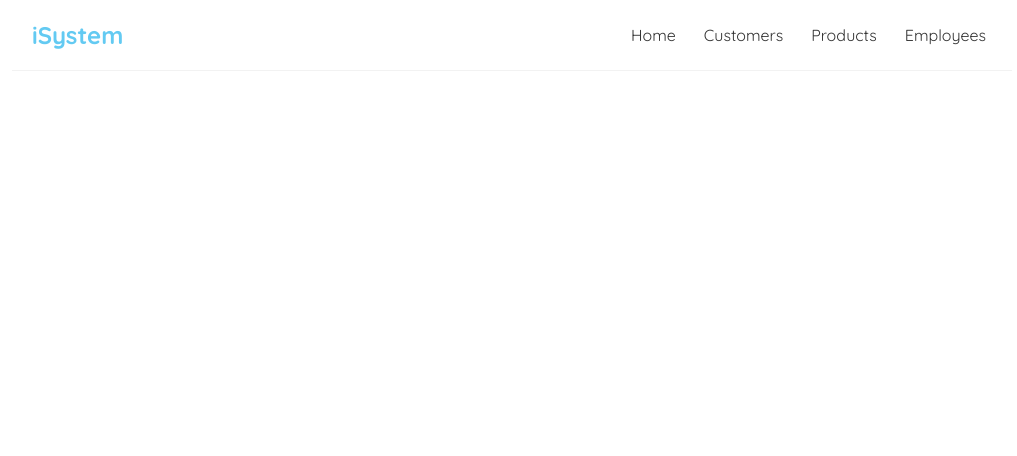
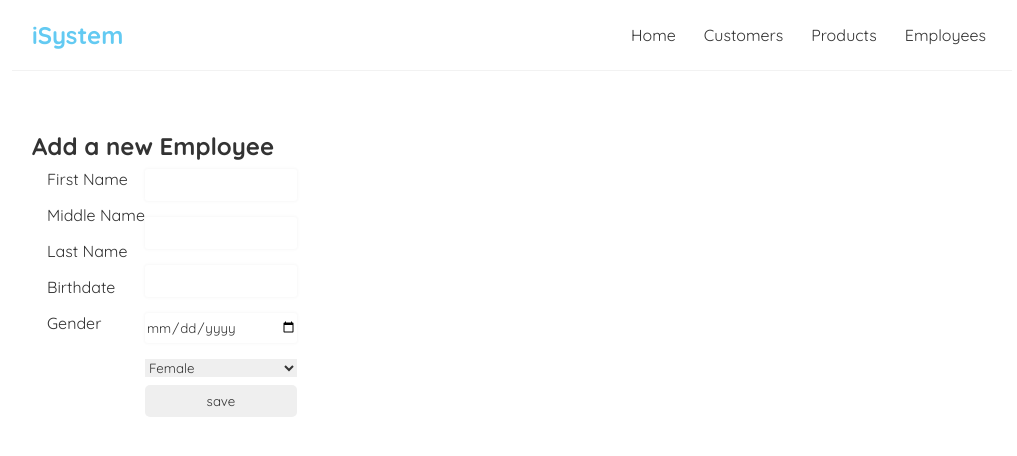
Before and after one commit to mivienrosario/iSystem-Water-Refilling-Station, a React (Create React App) app: page /create in a window 1280 px wide. Shown: the top 456 px of the page, without its empty margins (128-1145 px from the left). Built offline with nearby package versions, Linux system fonts and the light colour scheme.

Commit message:
create emp form

```diff
--- a/data/db.json
+++ b/data/db.json
@@ -46,6 +46,11 @@
                "name": "5 Gal",
                "description": "5 gallons purified drinking water",
                "price": 25.00
+          },
+          {
+               "name": "350ml",
+               "description": "350ml purified drinking water",
+               "price": 7.50
           }
      ]
 }
--- a/src/App.js
+++ b/src/App.js
@@ -1,8 +1,10 @@
 import Navbar from './components/Navbar';
 import Home from './components/Home';
-import Employees from './components/Employees';
+import Employees from './components/Employee/Employees';
 import { BrowserRouter as Router, Route, Switch } from 'react-router-dom';
 import Customers from './components/Customer/Customers';
+import Products from './components/Product/Products';
+import Create from './components/Employee/Create';
 
 function App() {
   return (
@@ -13,7 +15,9 @@ function App() {
           <Switch>
             <Route path="/" component={Home} exact />
             <Route path="/customers" component={Customers} />
+            <Route path="/products" component={Products} />
             <Route path="/employees" component={Employees} />
+            <Route path="/create" component={Create} />
           </Switch>
         </div>
       </div>
--- /dev/null
+++ b/src/components/Button.js
@@ -0,0 +1,15 @@
+
+const Button = (props) => {
+     //const [btnText, setBtnText] = useState(null);
+     //const changeText = (text) => setBtnText(text);
+
+     const myClass = `button ${props.type}`;
+
+     return (
+          <button className={myClass} onClick={props.handleClick}>
+               {props.children}
+          </button>
+     )
+}
+
+export default Button
--- /dev/null
+++ b/src/components/Employee/Create.js
@@ -0,0 +1,36 @@
+import Button from "../Button";
+
+const Create = () => {
+
+     const handleCreate = () => {
+          console.log("create create create");
+     }
+
+     return (
+          <div className="create">
+               <h2>Add a new Employee</h2>
+                    <form action="" className="flex flex-row mg-tb-8 ">
+                         <div className="flex flex-column">
+                              <label htmlFor="">First Name</label>
+                              <label htmlFor="">Middle Name</label>
+                              <label htmlFor="">Last Name</label>
+                              <label htmlFor="">Birthdate</label>
+                              <label htmlFor="">Gender</label>
+                         </div>
+                         <div className="flex flex-column no-border">
+                              <input type="text" name="first-name" />
+                              <input type="text" name="mid-name" />
+                              <input type="text" name="last-name" />
+                              <input type="date" name="bdate" />
+                              <select name="gender" id="">
+                                   <option value="Female">Female</option>
+                                   <option value="Male">Male</option>
+                              </select>
+                              <Button children="save" handleClick={handleCreate} style="color: #9CCC2D" />
+                         </div>
+                    </form>
+          </div>
+     );
+};
+
+export default Create;
--- a/src/components/EmployeeList.js
+++ b/src/components/Employee/EmployeeList.js
@@ -1,4 +1,5 @@
-import pic from '../img/Employee/sample.png';
+import pic from '../../img/Employee/sample.png';
+import Button from '../Button';
 
 const EmployeeList = ({ employees }) => {
      return (
@@ -8,7 +9,11 @@ const EmployeeList = ({ employees }) => {
 
                          <div className="profile-container flex">
                               <div> {/* first container */}
-                                   <img src={pic} alt="" />
+                                   <img src={pic} alt="" className="img-100" />
+                              </div>
+
+                              <div>
+                                   <Button children="edit" />
                               </div>
 
                               <div className="flex flex-column"> {/* second container */}
@@ -16,7 +21,7 @@ const EmployeeList = ({ employees }) => {
                                         <h2>{emp.last}, {emp.first}</h2>
                                    </div>
 
-                                   <div className="flex"> {/* second inner container */}
+                                   <div className="flex no-bullet"> {/* second inner container */}
                                         <div>
                                              <ul>
                                                   <li>Gender</li>
--- a/src/components/Employees.js
+++ b/src/components/Employee/Employees.js
@@ -1,5 +1,7 @@
 import EmployeeList from "./EmployeeList";
-import useFetch from "./useFetch";
+import useFetch from "../useFetch";
+import Button from "../Button";
+import { Link } from "react-router-dom";
 
 const Employees = () => {
      const title = 'Employees';
@@ -7,6 +9,10 @@ const Employees = () => {
      return (
           <div className="home">
                <h1>{ title }</h1>
+               <Link to="/create" >
+                    <Button className="btn" children="add" />
+               </Link>
+
                { employees && <EmployeeList employees={employees} /> }
 
           </div>
--- /dev/null
+++ b/src/components/Product/List.js
@@ -0,0 +1,16 @@
+
+const List = ({ products }) => {
+     return (
+          <div className="flex flex-row">
+               {products.map((prod) => (
+                   <div className="product" key={prod.id}>
+                        {/* <img src="pic" className="img-100" /> */}
+                        <h2>{prod.name}</h2>
+                        <p>{prod.description}</p>
+                   </div>
+               ))}
+          </div>
+     );
+};
+
+export default List;
--- a/src/components/Product/Products.js
+++ b/src/components/Product/Products.js
@@ -1,9 +1,15 @@
-import React from 'react'
+import useFetch from "../useFetch";
+import List from "./List";
 
-export const Products = () => {
+function Products() {
+     const { data: products } = useFetch('http://localhost:8000/products');
+
      return (
           <div>
-
+               <h1>Products</h1>
+               { products && <List products={products} />}
           </div>
      )
 }
+
+export default Products
--- a/src/index.css
+++ b/src/index.css
@@ -6,6 +6,25 @@
   font-family: "Quicksand";
   color: #333;
 }
+
+form input {
+  color: #333;
+  border-radius: 3px;
+  box-shadow: 0 0 3px 1px rgba(0,0,0,0.03);
+  height: 30px;
+}
+
+form {
+  margin-left: 15px;
+}
+
+button {
+  width: 100%;
+  height: 2rem;
+  border: 0;
+  border-radius: 5px;
+}
+
 .navbar {
   padding: 20px;
   display: flex;
@@ -55,7 +74,7 @@
   margin-bottom: 8px;
 }
 
-.img-container {
+.img-100 {
   height: 100px;
   width: 100px;
 }
@@ -71,3 +90,20 @@
 .flex-row {
   flex: row;
 }
+
+.no-bullet ul {
+  list-style-type: none;
+  padding: 0;
+}
+
+.no-border input, select {
+  border: 0;
+}
+
+.mg-tb-8 input, label, select {
+  margin: 8px 0;
+}
+
+.green {
+  color: #9CCC2D;
+}
```
Also changed, not shown: src/components/Create.js (deleted, +0 -9 lines), src/components/Employee/EmployeeClass.js (added, +16 -0 lines), src/components/Product/Product.js (deleted, +0 -9 lines), 1 other file (tests, documents, lock files or other folders).
